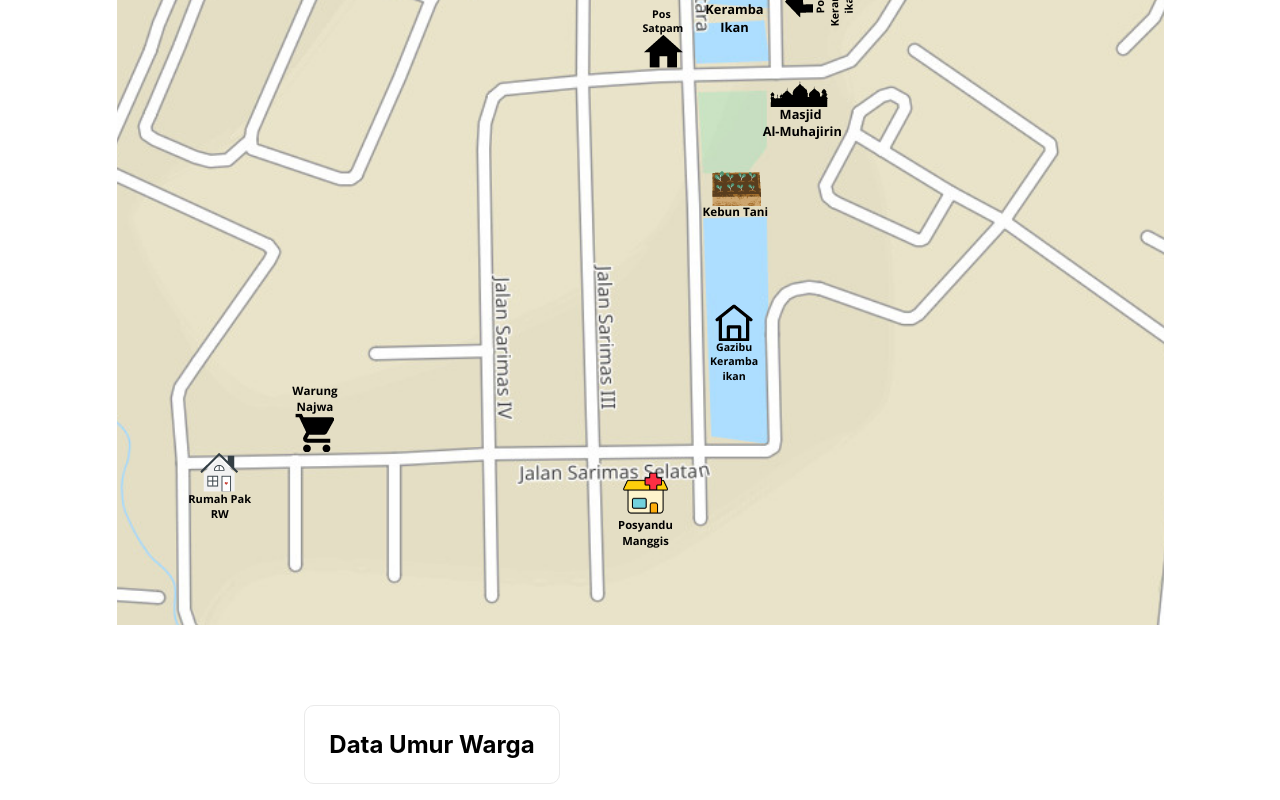
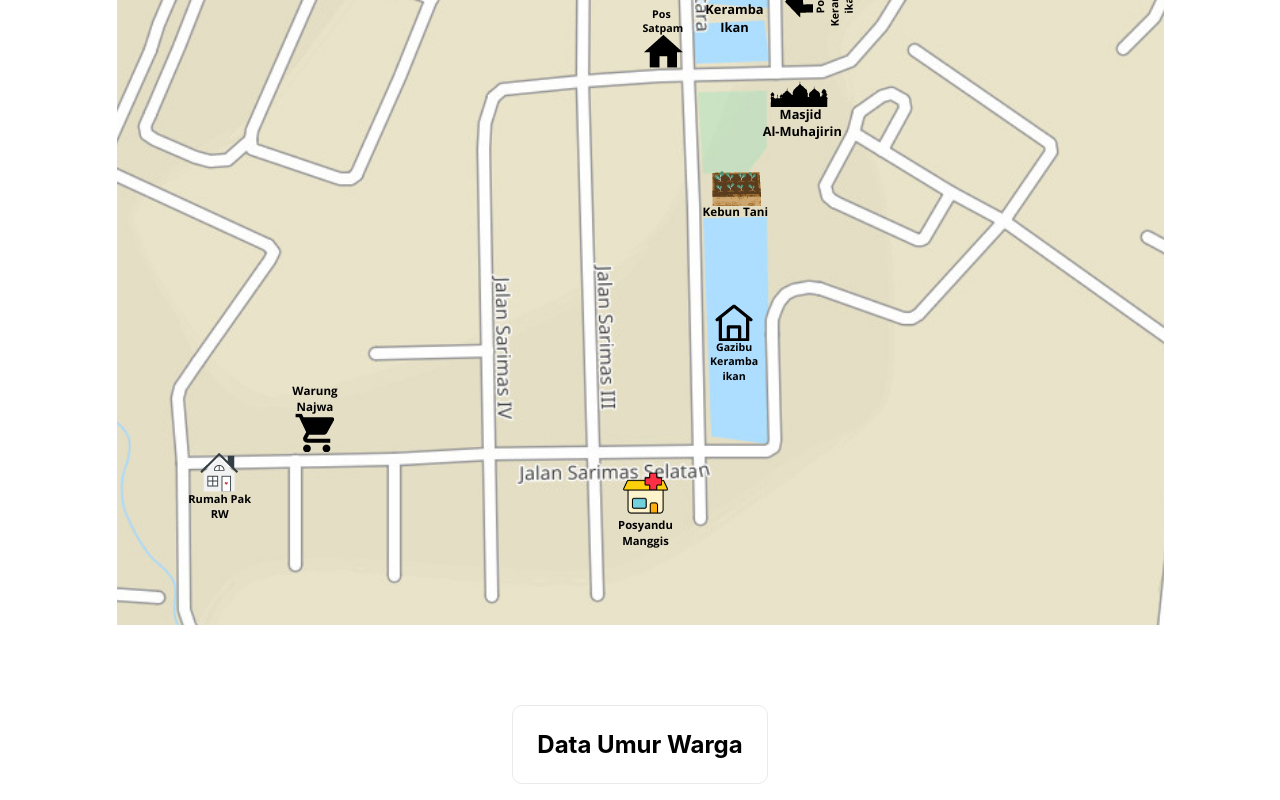
Before and after one commit to XetoND/AppSarimas, a Next.js app: page /content/Home in a window 1280 px wide. Shown: the part 714-1514 px from the top of the page. Built offline with nearby package versions, Linux system fonts and the light colour scheme.

Commit message:
commit 7

```diff
--- a/pages/content/Home.js
+++ b/pages/content/Home.js
@@ -71,7 +71,8 @@ export function Home({ posts }) {
           </Link>
         </map>
       </main>
-        <div>
+      <center>
+        <div className={styles.grid}>
           {posts && posts.data.map(post =>(
             <Link key={post.id} href={{ pathname: '/content/Detail', query: { id: post.id } }}>
             <a data-key={post.id}>
@@ -80,6 +81,7 @@ export function Home({ posts }) {
             </Link>
           ))}
         </div>
+
         <div className={styles.grid}>
           <Link href={{ pathname: '../../dataUmur.html'}}>
             <h2 className={styles.card}>
@@ -87,6 +89,7 @@ export function Home({ posts }) {
             </h2>
             </Link>
         </div>
+      </center>
     </div>
     )
 }
```
